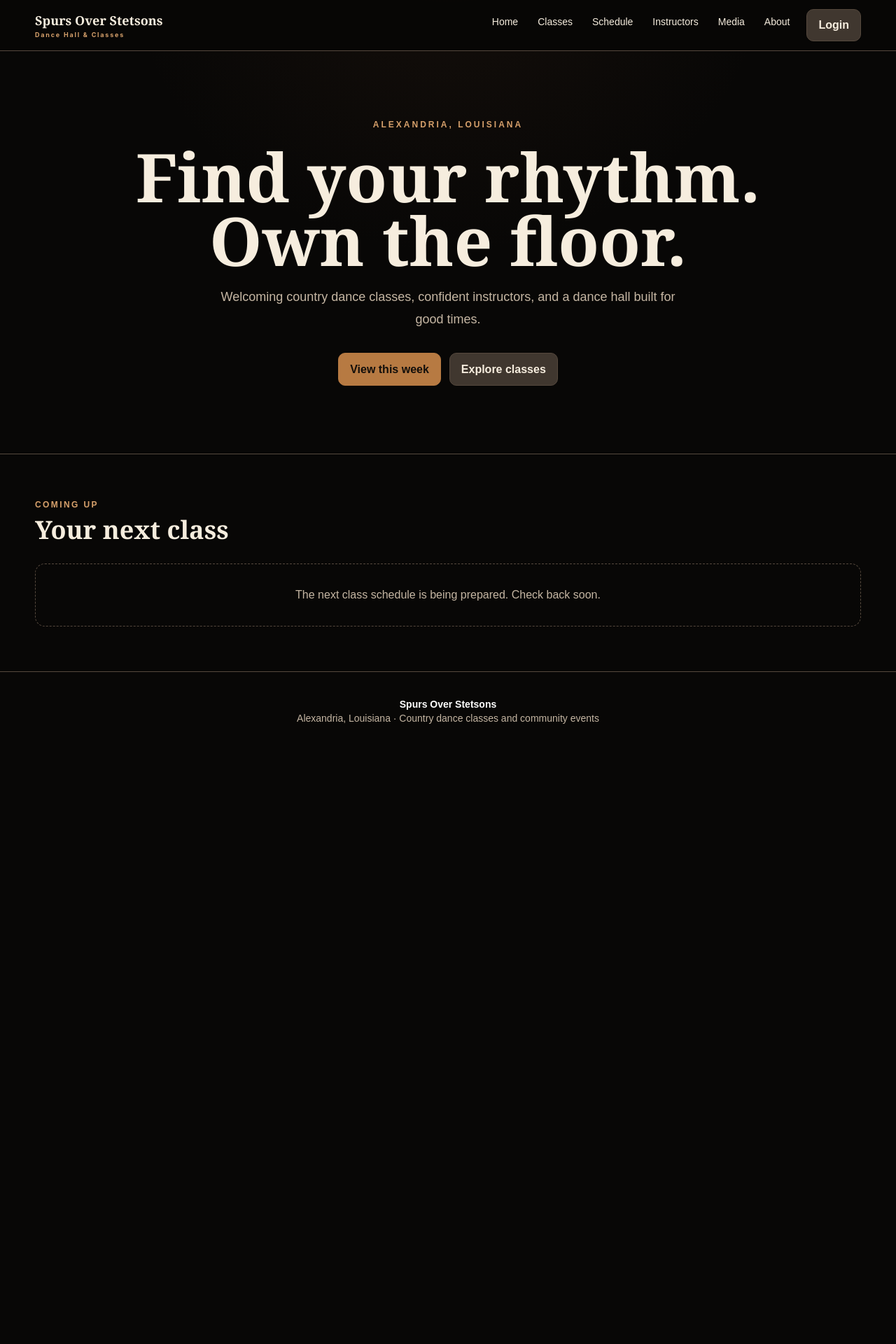
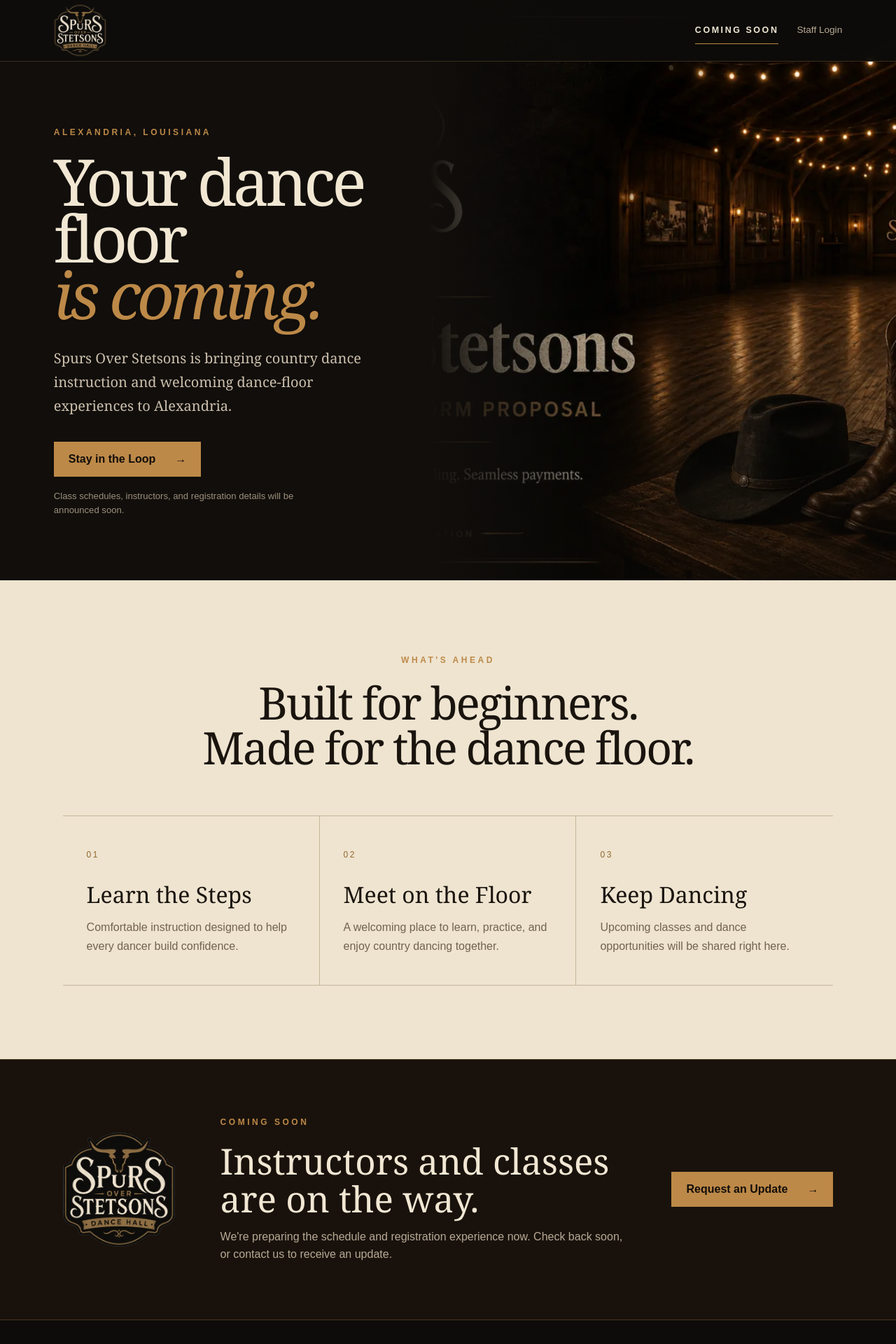
Before and after one commit to xrkr80hd/spurs_over_stetsons, a Next.js app: page / in a window 1280 px wide. Shown: the top 1920 px of the page at 70% size. Before the commit the page ends 1072 px from the top, so only its background shows below. Built offline with nearby package versions, Linux system fonts and the light colour scheme; no server answers; the database is empty.

Commit message:
Rebuild public site with transferred Sites design assets

```diff
--- a/app/(public)/classes/page.tsx
+++ b/app/(public)/classes/page.tsx
@@ -1,3 +1,15 @@
-import type { Metadata } from "next"; import { SessionCard } from "@/components/session-card"; import { publishedSessions } from "@/lib/data";
-export const metadata:Metadata={title:"Classes",description:"Book country dance classes at Spurs Over Stetsons."};
-export default async function Classes(){const data=await publishedSessions();return <section className="wrap py-14"><h1 className="western text-5xl font-bold">Dance classes</h1><p className="mb-8 mt-3 max-w-2xl text-[var(--muted)]">Build confidence with country swing, two-step, line dancing, and special workshops.</p><div className="grid gap-4">{data.map(s=><SessionCard key={s.id} session={s as never}/>)}{!data.length&&<div className="empty">No published classes are currently available.</div>}</div></section>}
+import type { Metadata } from "next";
+import Link from "next/link";
+
+export const metadata: Metadata = { title: "Classes" };
+
+export default function ComingSoonPage() {
+  return (
+    <section className="coming-page">
+      <p className="landing-eyebrow">COMING SOON</p>
+      <h1>Classes are on the way.</h1>
+      <p>We&apos;re preparing everything now. Check back soon for updates from Spurs Over Stetsons.</p>
+      <Link href="/" className="landing-action">Back Home <span aria-hidden="true">→</span></Link>
+    </section>
+  );
+}
--- a/app/(public)/instructors/page.tsx
+++ b/app/(public)/instructors/page.tsx
@@ -1,3 +1,15 @@
-import type {Metadata} from "next"; import {publicInstructors} from "@/lib/data";
-export const metadata:Metadata={title:"Instructors"};
-export default async function Instructors(){const data=await publicInstructors();return <section className="wrap py-14"><h1 className="western text-5xl font-bold">Meet the instructors</h1><p className="mb-8 mt-3 text-[var(--muted)]">Friendly instruction for every experience level.</p><div className="grid gap-5 md:grid-cols-3">{(data as any[]).map(i=><article key={i.id} className="panel p-6"><div className="mb-5 grid aspect-square place-items-center rounded-xl bg-[#211b17] text-5xl">♞</div><h2 className="western text-2xl font-bold">{i.public_name}</h2><p className="mt-2 text-sm text-[var(--accent2)]">{i.dance_styles?.join(" · ")}</p><p className="mt-3 leading-7 text-[var(--muted)]">{i.bio}</p></article>)}{!data.length&&<div className="empty md:col-span-3">Instructor profiles are coming soon.</div>}</div></section>}
+import type { Metadata } from "next";
+import Link from "next/link";
+
+export const metadata: Metadata = { title: "Instructors" };
+
+export default function ComingSoonPage() {
+  return (
+    <section className="coming-page">
+      <p className="landing-eyebrow">COMING SOON</p>
+      <h1>Instructors are on the way.</h1>
+      <p>We&apos;re preparing everything now. Check back soon for updates from Spurs Over Stetsons.</p>
+      <Link href="/" className="landing-action">Back Home <span aria-hidden="true">→</span></Link>
+    </section>
+  );
+}
--- a/app/(public)/page.tsx
+++ b/app/(public)/page.tsx
@@ -1,5 +1,43 @@
+import Image from "next/image";
 import Link from "next/link";
-import { SessionCard } from "@/components/session-card";
-import { publishedSessions } from "@/lib/data";
 
-export default async function HomePage(){const sessions=await publishedSessions();return <><section className="grid min-h-[72vh] place-items-center border-b border-[var(--line)] px-5 py-20 text-center"><div className="max-w-4xl"><p className="text-xs font-extrabold uppercase tracking-[.25em] text-[var(--accent2)]">Alexandria, Louisiana</p><h1 className="western my-5 text-5xl font-bold leading-[.95] sm:text-7xl lg:text-8xl">Find your rhythm.<br/>Own the floor.</h1><p className="mx-auto max-w-2xl text-lg leading-8 text-[var(--muted)]">Welcoming country dance classes, confident instructors, and a dance hall built for good times.</p><div className="mt-8 flex flex-wrap justify-center gap-3"><Link href="/schedule" className="btn btn-primary">View this week</Link><Link href="/classes" className="btn">Explore classes</Link></div></div></section><section className="wrap py-16"><div className="mb-7"><p className="text-xs font-bold uppercase tracking-[.2em] text-[var(--accent2)]">Coming up</p><h2 className="western mt-2 text-4xl font-bold">Your next class</h2></div><div className="grid gap-4">{sessions.slice(0,3).map(s=><SessionCard key={s.id} session={s as never}/>)}{!sessions.length&&<div className="empty">The next class schedule is being prepared. Check back soon.</div>}</div></section></>}
+const CONTACT_EMAIL = "spursoverstetsonsla@gmail.com";
+
+export default function HomePage() {
+  return (
+    <>
+      <section className="landing-hero">
+        <div className="landing-copy">
+          <p className="landing-eyebrow">ALEXANDRIA, LOUISIANA</p>
+          <h1>Your dance floor<br /><em>is coming.</em></h1>
+          <p className="landing-intro">Spurs Over Stetsons is bringing country dance instruction and welcoming dance-floor experiences to Alexandria.</p>
+          <a className="landing-action" href={`mailto:${CONTACT_EMAIL}?subject=Spurs%20Over%20Stetsons%20Interest`}>
+            Stay in the Loop <span aria-hidden="true">→</span>
+          </a>
+          <small>Class schedules, instructors, and registration details will be announced soon.</small>
+        </div>
+        <div className="landing-image" role="img" aria-label="Warm country dance hall" />
+      </section>
+
+      <section className="landing-offer">
+        <p className="landing-eyebrow">WHAT&apos;S AHEAD</p>
+        <h2>Built for beginners.<br />Made for the dance floor.</h2>
+        <div className="landing-cards">
+          <article><span>01</span><h3>Learn the Steps</h3><p>Comfortable instruction designed to help every dancer build confidence.</p></article>
+          <article><span>02</span><h3>Meet on the Floor</h3><p>A welcoming place to learn, practice, and enjoy country dancing together.</p></article>
+          <article><span>03</span><h3>Keep Dancing</h3><p>Upcoming classes and dance opportunities will be shared right here.</p></article>
+        </div>
+      </section>
+
+      <section className="landing-coming" id="coming-soon">
+        <Image src="/spurs-over-stetsons-logo.webp" alt="" aria-hidden="true" width={720} height={720} />
+        <div>
+          <p className="landing-eyebrow">COMING SOON</p>
+          <h2>Instructors and classes are on the way.</h2>
+          <p>We&apos;re preparing the schedule and registration experience now. Check back soon, or contact us to receive an update.</p>
+        </div>
+        <a className="landing-action" href={`mailto:${CONTACT_EMAIL}?subject=Spurs%20Over%20Stetsons%20Update`}>Request an Update <span aria-hidden="true">→</span></a>
+      </section>
+    </>
+  );
+}
--- a/app/globals.css
+++ b/app/globals.css
@@ -1,26 +1,60 @@
 @import "tailwindcss";
 
-:root { --bg:#080706; --panel:#342d27; --panel2:#40372f; --line:#55483d; --text:#f6edde; --muted:#c5b6a3; --accent:#b77a42; --accent2:#d6a06b; }
-* { box-sizing:border-box; }
-html { background:var(--bg); color:var(--text); }
-body { margin:0; min-height:100vh; font-family:Arial,Helvetica,sans-serif; background:radial-gradient(circle at 50% -10%,#5a38242b,transparent 35%),var(--bg); }
-a { color:inherit; text-decoration:none; }
-button,input,select,textarea { font:inherit; }
-.wrap { width:min(1180px,calc(100% - 32px)); margin-inline:auto; }
-.western { font-family:Georgia,"Times New Roman",serif; }
-.panel { background:var(--panel); border:1px solid var(--line); border-radius:18px; box-shadow:0 16px 48px #0005; }
-.btn { display:inline-flex; align-items:center; justify-content:center; gap:.5rem; min-height:42px; padding:.65rem 1rem; border-radius:10px; border:1px solid var(--line); background:var(--panel2); color:var(--text); font-weight:700; cursor:pointer; }
-.btn:hover { border-color:var(--accent2); }
-.btn-primary { background:var(--accent); border-color:var(--accent); color:#130f0b; }
-.btn-danger { color:#ffc5c5; border-color:#854545; }
-.field { display:grid; gap:.4rem; }
-.field label { color:var(--muted); font-size:.8rem; }
-.field input,.field select,.field textarea { width:100%; color:var(--text); background:#211b17; border:1px solid var(--line); border-radius:10px; padding:.72rem; }
-.table-wrap { overflow:auto; }
-table { width:100%; border-collapse:collapse; min-width:720px; }
-th,td { padding:.8rem; text-align:left; border-bottom:1px solid var(--line); vertical-align:top; }
-th { color:var(--muted); font-size:.72rem; text-transform:uppercase; letter-spacing:.08em; }
-.tag { display:inline-flex; border:1px solid var(--line); border-radius:999px; padding:.22rem .5rem; color:var(--muted); font-size:.75rem; }
-.empty { border:1px dashed var(--line); border-radius:14px; padding:2rem; text-align:center; color:var(--muted); }
-.dashboard-grid { display:grid; grid-template-columns:230px minmax(0,1fr); min-height:calc(100vh - 65px); }
-@media(max-width:800px){ .dashboard-grid{grid-template-columns:1fr}.dashboard-nav{display:flex;overflow:auto;border-right:0!important;border-bottom:1px solid var(--line)} table{min-width:620px} }
+:root{--bg:#0d0c0a;--panel:#342d27;--panel2:#40372f;--line:#493720;--text:#f1e7d3;--muted:#b8aa95;--accent:#bd8948;--accent2:#d6a06b;--paper:#eee4d0}
+*{box-sizing:border-box}
+html{scroll-behavior:smooth;background:var(--bg);color:var(--text)}
+body{margin:0;min-height:100vh;background:var(--bg);color:var(--text);font-family:Arial,Helvetica,sans-serif}
+a{color:inherit;text-decoration:none}
+button,input,select,textarea{font:inherit}
+.wrap{width:min(1180px,calc(100% - 32px));margin-inline:auto}
+.western{font-family:Georgia,"Times New Roman",serif}
+.panel{background:var(--panel);border:1px solid var(--line);border-radius:18px;box-shadow:0 16px 48px #0005}
+.btn{display:inline-flex;align-items:center;justify-content:center;gap:.5rem;min-height:42px;padding:.65rem 1rem;border-radius:10px;border:1px solid var(--line);background:var(--panel2);color:var(--text);font-weight:700;cursor:pointer}
+.btn:hover{border-color:var(--accent2)}
+.btn-primary{background:var(--accent);border-color:var(--accent);color:#130f0b}
+.btn-danger{color:#ffc5c5;border-color:#854545}
+.field{display:grid;gap:.4rem}.field label{color:var(--muted);font-size:.8rem}.field input,.field select,.field textarea{width:100%;color:var(--text);background:#211b17;border:1px solid var(--line);border-radius:10px;padding:.72rem}
+.table-wrap{overflow:auto}table{width:100%;border-collapse:collapse;min-width:720px}th,td{padding:.8rem;text-align:left;border-bottom:1px solid var(--line);vertical-align:top}th{color:var(--muted);font-size:.72rem;text-transform:uppercase;letter-spacing:.08em}
+.tag{display:inline-flex;border:1px solid var(--line);border-radius:999px;padding:.22rem .5rem;color:var(--muted);font-size:.75rem}
+.empty{border:1px dashed var(--line);border-radius:14px;padding:2rem;text-align:center;color:var(--muted)}
+.dashboard-grid{display:grid;grid-template-columns:230px minmax(0,1fr);min-height:calc(100vh - 65px)}
+
+.public-site-header{height:88px;padding:0 6vw;display:flex;align-items:center;justify-content:space-between;border-bottom:1px solid #3a2d1d;background:#0d0c0af2;position:absolute;inset:0 0 auto;z-index:30}
+.public-site-header>a img{width:auto;height:76px;object-fit:contain}
+.public-site-header nav{display:flex;align-items:center;gap:26px}
+.public-site-header nav>a:first-child{text-transform:uppercase;letter-spacing:.16rem;font-size:.78rem;font-weight:800;border-bottom:1px solid var(--accent);padding:10px 0}
+.staff-link{color:var(--muted);font-size:.85rem}
+
+.landing-eyebrow{color:var(--accent);font-size:.75rem;letter-spacing:.22rem;font-weight:800;margin:0 0 20px}
+.landing-action{min-height:50px;background:var(--accent);color:#120e0a;padding:0 20px;display:inline-flex;align-items:center;justify-content:space-between;gap:28px;font-weight:800;border:1px solid var(--accent);transition:filter .2s ease,transform .2s ease}
+.landing-action:hover{filter:brightness(1.12);transform:translateY(-1px)}
+.landing-action:focus-visible{outline:3px solid #fff;outline-offset:3px}
+.landing-hero{min-height:760px;display:grid;grid-template-columns:48% 52%;background:#110e0b}
+.landing-copy{padding:180px 6vw 90px;display:flex;flex-direction:column;align-items:flex-start;justify-content:center}
+.landing-copy h1{font:400 clamp(4.2rem,7.2vw,7.2rem)/.88 Georgia,serif;letter-spacing:-.32rem;margin:0 0 34px}
+.landing-copy h1 em{color:var(--accent);font-weight:400}
+.landing-intro{max-width:570px;color:#cdc0ad;font:1.25rem/1.7 Georgia,serif;margin:0 0 34px}
+.landing-copy small{display:block;color:#9d907d;font-size:.82rem;line-height:1.5;margin-top:18px;max-width:410px}
+.landing-image{min-height:760px;background:linear-gradient(90deg,#110e0b 0%,transparent 32%),linear-gradient(0deg,#0e0c0888,transparent 65%),url('/dance-hall-reference.webp') 75% center/cover no-repeat}
+.landing-offer{background:var(--paper);color:#1a140e;padding:105px 7vw}
+.landing-offer>.landing-eyebrow{text-align:center}
+.landing-offer>h2{text-align:center;font:400 clamp(2.5rem,5vw,4.6rem)/1 Georgia,serif;letter-spacing:-.15rem;max-width:980px;margin:0 auto 65px}
+.landing-cards{display:grid;grid-template-columns:repeat(3,1fr);border-top:1px solid #c6b699;border-bottom:1px solid #c6b699}
+.landing-cards article{padding:42px 34px;min-height:225px;border-right:1px solid #c6b699}
+.landing-cards article:last-child{border-right:0}
+.landing-cards span{color:#94672f;font-size:.75rem;letter-spacing:.16rem}
+.landing-cards h3{font:2rem Georgia,serif;margin:24px 0 12px}
+.landing-cards p{color:#72634f;line-height:1.7;font-size:1rem;margin:0}
+.landing-coming{padding:80px 7vw;display:grid;grid-template-columns:170px 1fr auto;gap:55px;align-items:center;background:#19120c;border-top:1px solid var(--line);border-bottom:1px solid var(--line)}
+.landing-coming>img{width:160px;height:auto}
+.landing-coming h2{font:400 clamp(2rem,4vw,3.5rem)/1.05 Georgia,serif;margin:0 0 14px}
+.landing-coming div>p:last-child{color:var(--muted);line-height:1.6;margin:0}
+.public-footer{min-height:110px;padding:30px 7vw;display:grid;grid-template-columns:1fr 1fr 1fr;align-items:center;color:#8e826f;font-size:.88rem}
+.public-footer p{color:var(--text);font:1.1rem Georgia,serif}
+.public-footer span{text-align:center}.public-footer small{text-align:right}
+.coming-page{min-height:76vh;padding:180px max(7vw,24px) 90px;display:flex;flex-direction:column;align-items:flex-start;justify-content:center;background:radial-gradient(circle at 75% 20%,#6a43272c,transparent 38%),#110e0b}
+.coming-page h1{font:400 clamp(3rem,7vw,6rem)/.95 Georgia,serif;letter-spacing:-.18rem;margin:0 0 24px;max-width:900px}
+.coming-page>p:not(.landing-eyebrow){color:var(--muted);font-size:1.15rem;line-height:1.7;max-width:620px;margin:0 0 30px}
+
+@media(max-width:900px){.landing-hero{grid-template-columns:1fr}.landing-copy{padding:150px 7vw 75px}.landing-image{min-height:430px;background:linear-gradient(0deg,#0e0c08aa,transparent 65%),url('/dance-hall-reference.webp') 75% center/cover no-repeat}.landing-cards{grid-template-columns:1fr}.landing-cards article{border-right:0;border-bottom:1px solid #c6b699;min-height:auto}.landing-cards article:last-child{border-bottom:0}.landing-coming{grid-template-columns:1fr;text-align:center;justify-items:center;gap:25px}.landing-coming>img{width:130px}.public-footer{grid-template-columns:1fr;text-align:center;gap:5px}.public-footer p{margin-bottom:5px}.public-footer span,.public-footer small{text-align:center}.dashboard-grid{grid-template-columns:1fr}.dashboard-nav{display:flex;overflow:auto;border-right:0!important;border-bottom:1px solid var(--line)}table{min-width:620px}}
+@media(max-width:560px){.public-site-header{height:74px;padding:0 18px}.public-site-header>a img{height:62px}.public-site-header nav>a:first-child{display:none}.staff-link{font-size:.78rem}.landing-copy{padding:130px 22px 65px}.landing-copy h1{font-size:3.75rem;letter-spacing:-.22rem}.landing-intro{font-size:1.08rem}.landing-image{min-height:330px}.landing-offer,.landing-coming{padding:72px 22px}.landing-offer>h2{letter-spacing:-.08rem;margin-bottom:45px}.landing-cards article{padding:30px 20px}.landing-action{width:100%;max-width:360px}.landing-coming .landing-action{width:100%}}
--- a/app/layout.tsx
+++ b/app/layout.tsx
@@ -4,7 +4,7 @@
 export const metadata: Metadata = {
   metadataBase: new URL(process.env.NEXT_PUBLIC_APP_URL || "http://localhost:3000"),
   title: { default: "Spurs Over Stetsons", template: "%s | Spurs Over Stetsons" },
-  description: "Country dance classes, instructors, schedules, and events at Spurs Over Stetsons.",
+  description: "Country dance instruction and dance-floor experiences coming soon to Alexandria, Louisiana.",
 };
 
 export default function RootLayout({ children }: Readonly<{ children: React.ReactNode }>) {
--- a/components/public-header.tsx
+++ b/components/public-header.tsx
@@ -1,3 +1,16 @@
+import Image from "next/image";
 import Link from "next/link";
-const links=[["/","Home"],["/classes","Classes"],["/schedule","Schedule"],["/instructors","Instructors"],["/media","Media"],["/about","About"]];
-export function PublicHeader(){return <header className="sticky top-0 z-30 border-b border-[var(--line)] bg-[#080706f2] backdrop-blur"><div className="wrap flex min-h-18 items-center justify-between gap-5"><Link href="/" className="western text-lg font-bold">Spurs Over Stetsons<small className="block font-sans text-[9px] tracking-[.2em] text-[var(--accent2)]">Dance Hall & Classes</small></Link><nav aria-label="Main navigation" className="hidden gap-1 md:flex">{links.map(([href,label])=><Link key={href} href={href} className="rounded-lg px-3 py-2 text-sm text-[var(--muted)] hover:bg-[var(--panel)] hover:text-white">{label}</Link>)}<Link className="btn ml-2" href="/login">Login</Link></nav><details className="md:hidden"><summary className="btn list-none">Menu</summary><nav className="absolute right-4 top-16 grid min-w-48 rounded-xl border border-[var(--line)] bg-[#171310] p-2 shadow-2xl">{links.map(([href,label])=><Link key={href} href={href} className="rounded-lg p-3 hover:bg-[var(--panel)]">{label}</Link>)}<Link href="/login" className="rounded-lg p-3 text-[var(--accent2)]">Login</Link></nav></details></div></header>}
+
+export function PublicHeader() {
+  return (
+    <header className="public-site-header">
+      <Link href="/" aria-label="Spurs Over Stetsons home">
+        <Image src="/spurs-over-stetsons-logo.webp" alt="Spurs Over Stetsons Dance Hall" width={720} height={720} priority />
+      </Link>
+      <nav aria-label="Main navigation">
+        <Link href="#coming-soon">Coming Soon</Link>
+        <Link href="/login" className="staff-link">Staff Login</Link>
+      </nav>
+    </header>
+  );
+}
```
Also changed, not shown: components/public-footer.tsx (+11 -1 lines), public/dance-hall-reference.webp (added), public/spurs-over-stetsons-logo.webp (added).
